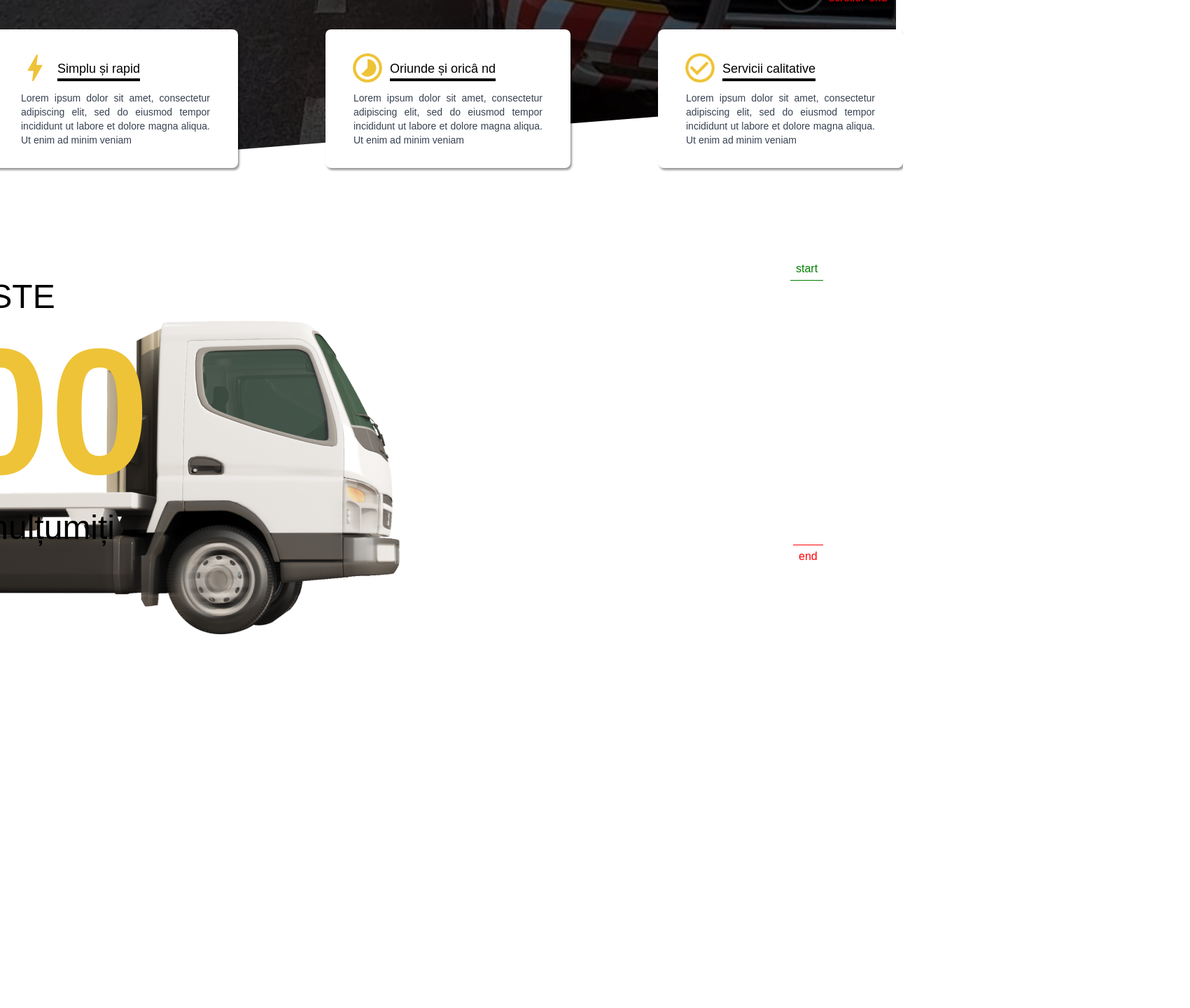
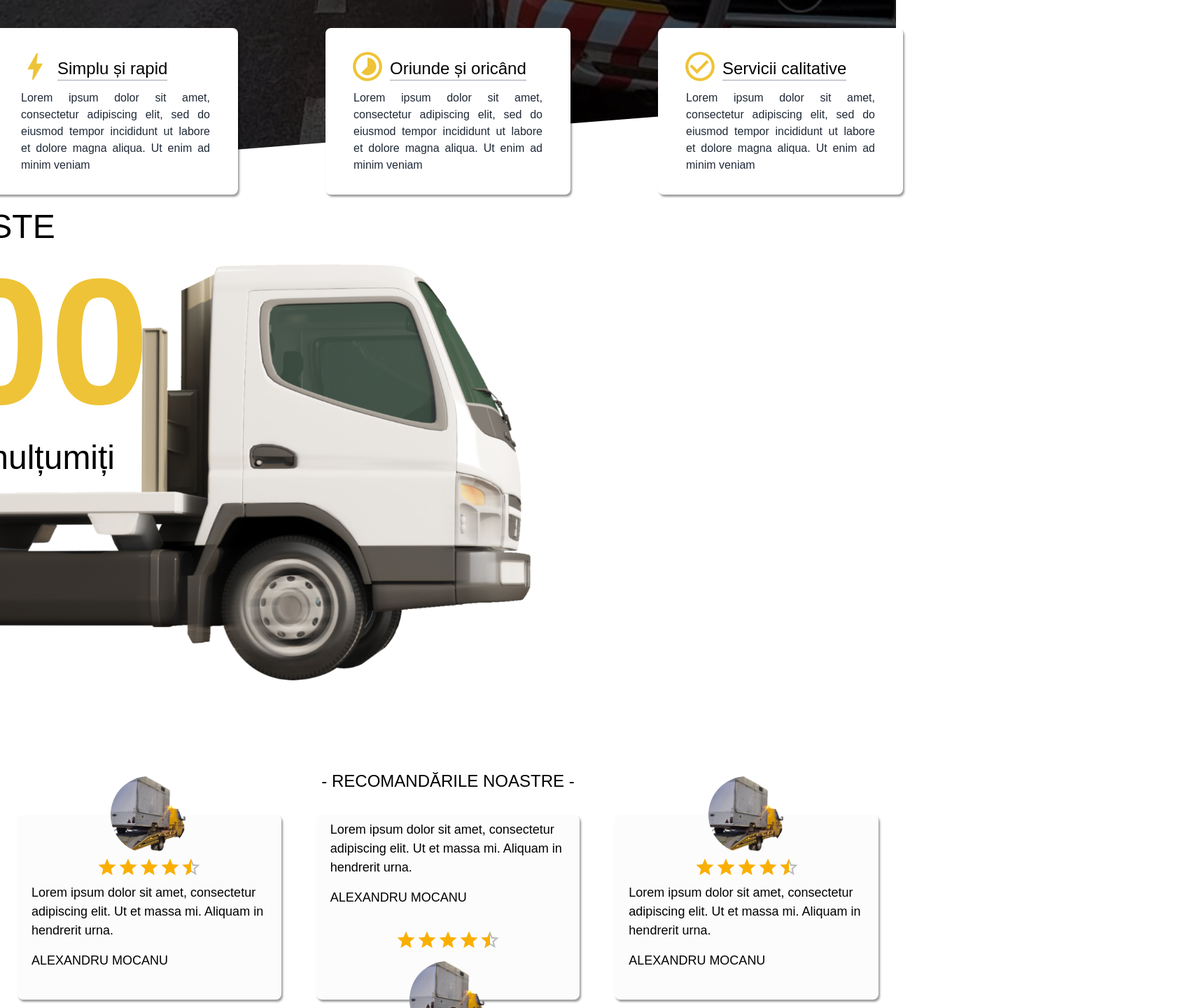
Before and after one commit to Stefan2834/tractari, a Next.js app: page / in a window 1280 px wide. Shown: the part 660-2100 px from the top of the page at 70% size, 1700 px wide, since content can reach past the window. Built offline with nearby package versions, Linux system fonts and the light colour scheme.

Commit message:
review added

```diff
--- a/src/app/globals.css
+++ b/src/app/globals.css
@@ -87,7 +87,7 @@ body {
 	justify-content: space-between;
 	width: 1300px;
 	height: auto;
-	bottom: -100px;
+	top:calc(100vh - 100px);
 	left: 50%;
 	transform: translate(-50%);
 	position: absolute;
@@ -131,6 +131,13 @@ body {
 	transition: 400ms ease;
 	background-color: white;
 }
+.nav-reverse {
+	background-color: var(--main);
+	font-weight:500;
+	padding:10px 16px;
+	border-radius: 4px;
+	position: relative;
+}
 
 .nav-link:hover::before {
 	width: 100%;
@@ -147,7 +154,7 @@ body {
 /* ---Media Queries--- */
 
 @media screen and (max-width: 1400px) {
-	.nav-link {
+	.nav-link, .nav-reverse {
 		margin: 0 5px;
 		padding: 5px 10px;
 	}
@@ -189,8 +196,8 @@ body {
 }
 
 .moving-element {
-	width: 100vw;
-	height: 1000px;
+	width: 1700px;
+	height: 800px;
 	display: flex;
 	align-items: start;
 	justify-content: start;
@@ -215,3 +222,20 @@ body {
 	font-size:20px;
 	text-align: center;
 }
+
+
+
+.review-element {
+	width: 400px;
+	height:auto;
+	background-color: #fcfcfc;
+	display: flex;
+	align-items: center;
+	position: relative;
+	justify-content: flex-start;
+	flex-direction: column;
+	border-radius: 8px;
+	box-shadow: 2px 3px 3px rgba(0, 0, 0, 0.4);
+	margin:0 25px;
+	padding:0 20px 10px 20px;
+}
--- a/src/components/Navbar.tsx
+++ b/src/components/Navbar.tsx
@@ -48,7 +48,7 @@ export default function Navbar() {
 					<Link href="/" className="mx-4 py-2 px-4 nav-link">
 						Galerie foto
 					</Link>
-					<Link href="/" className="mx-4 py-2 px-4 nav-link">
+					<Link href="/" className="mx-4 py-2 px-4 nav-reverse">
 						Contacteaza-ne
 					</Link>
 				</div>
--- a/src/pages/index.tsx
+++ b/src/pages/index.tsx
@@ -8,6 +8,7 @@ import WhatsAppIcon from "@mui/icons-material/WhatsApp";
 import BoltIcon from "@mui/icons-material/Bolt";
 import TimelapseIcon from "@mui/icons-material/Timelapse";
 import CheckCircleOutlineIcon from "@mui/icons-material/CheckCircleOutline";
+import { Rating, Avatar } from "@mui/material";
 
 import gsap from "gsap";
 import { ScrollTrigger } from "gsap/dist/ScrollTrigger";
@@ -34,9 +35,8 @@ export default function Home() {
 				scrollTrigger: {
 					trigger: ".moving-text",
 					scrub: 3,
-					start: "top 60%",
+					start: "top 80%",
 					end: "bottom 80%",
-					markers:true
 				},
 				x: "50vw",
 				duration: 3,
@@ -55,13 +55,13 @@ export default function Home() {
 						className="mb-4 font-bold"
 						style={{ fontSize: "20px" }}
 					>
-						Tractări auto și asistență rutieră
+						TRACTĂRI AUTO ȘI ASISTENȚĂ RUTIERĂ
 					</div>
 					<div className="mt-4 text-8xl font-bold">
 						KOT ASISTENȚĂ RUTIERĂ
 					</div>
 					<div className="font-second text-3xl font-normal">
-						Probleme pe drum? Suna-ne acum!
+						Probleme pe drum? Sună-ne acum!
 					</div>
 					<Button
 						variant="contained"
@@ -73,7 +73,7 @@ export default function Home() {
 							padding: "10px 20px",
 						}}
 					>
-						Disponibili NON STOP, sună acum
+						DISPONIBILI NON STOP, SUNĂ ACUM
 					</Button>
 					<Link
 						href="/"
@@ -96,11 +96,14 @@ export default function Home() {
 							/>
 						</div>
 						<div>
-							<p className="text-lg mt-3">Simplu și rapid</p>
-							<div className="w-full h-1 bg-black" />
+							<p className="text-2xl mt-3">Simplu și rapid</p>
+							<div
+								className="w-full bg-gray-400"
+								style={{ height: "1px" }}
+							/>
 						</div>
 					</div>
-					<p className="mt-2 text-sm text-gray-700 text-justify">
+					<p className="mt-2 text-md text-gray-800 text-justify">
 						Lorem ipsum dolor sit amet, consectetur adipiscing elit,
 						sed do eiusmod tempor incididunt ut labore et dolore
 						magna aliqua. Ut enim ad minim veniam
@@ -114,11 +117,14 @@ export default function Home() {
 							/>
 						</div>
 						<div>
-							<p className="text-lg mt-3">Oriunde și oricâ nd</p>
-							<div className="w-full h-1 bg-black" />
+							<p className="text-2xl mt-3">Oriunde și oricând</p>
+							<div
+								className="w-full bg-gray-400"
+								style={{ height: "1px" }}
+							/>
 						</div>
 					</div>
-					<p className="mt-2 text-sm text-gray-700 text-justify">
+					<p className="mt-2 text-md text-gray-800 text-justify">
 						Lorem ipsum dolor sit amet, consectetur adipiscing elit,
 						sed do eiusmod tempor incididunt ut labore et dolore
 						magna aliqua. Ut enim ad minim veniam
@@ -132,11 +138,14 @@ export default function Home() {
 							/>
 						</div>
 						<div>
-							<p className="text-lg mt-3">Servicii calitative</p>
-							<div className="w-full h-1 bg-black" />
+							<p className="text-2xl mt-3">Servicii calitative</p>
+							<div
+								className="w-full bg-gray-400"
+								style={{ height: "1px" }}
+							/>
 						</div>
 					</div>
-					<p className="mt-2 text-sm text-gray-700 text-justify">
+					<p className="mt-2 text-md text-gray-800 text-justify">
 						Lorem ipsum dolor sit amet, consectetur adipiscing elit,
 						sed do eiusmod tempor incididunt ut labore et dolore
 						magna aliqua. Ut enim ad minim veniam
@@ -144,8 +153,8 @@ export default function Home() {
 				</div>
 			</div>
 			<div
-				style={{ height: "1200px" }}
-				className="w-full mt-40 relative flex items-center justify-start"
+				style={{ height: "800px", width: "1700px" }}
+				className="mt-40 relative flex items-center justify-start"
 				ref={containerRef}
 			>
 				<div className="moving-element">
@@ -158,7 +167,7 @@ export default function Home() {
 						<p className="text-5xl">PESTE</p>
 						<span
 							className="primary-color font-bold"
-							style={{ fontSize: "256px", lineHeight: "1.1"}}
+							style={{ fontSize: "256px", lineHeight: "1.1" }}
 						>
 							300
 						</span>
@@ -167,12 +176,104 @@ export default function Home() {
 				</div>
 			</div>
 			<div className="w-full text-2xl text-center mb-4">
-				--- Recomandările noastre ---
+				- RECOMANDĂRILE NOASTRE -
 			</div>
 			<div
-				className="bg-red-400 w-full flex items-center justify-around"
-				style={{ height: "50vh" }}
-			></div>
+				className="w-full flex items-start justify-center mt-8"
+				style={{ height: "auto" }}
+			>
+				<div className="review-element">
+					<Avatar
+						alt="Remy Sharp"
+						src="/photo/info.png"
+						sx={{
+							width: 110,
+							height: 110,
+							transform: "translateY(-50%)",
+							position: "absolute",
+						}}
+					/>
+					<Rating
+						name="half-rating-read"
+						defaultValue={4.5}
+						precision={0.5}
+						readOnly
+						size="large"
+						sx={{ marginTop: "60px" }}
+					/>
+					<p className="mt-2 font-light" style={{ fontSize: "18px" }}>
+						Lorem ipsum dolor sit amet, consectetur adipiscing elit.
+						Ut et massa mi. Aliquam in hendrerit urna.
+					</p>
+					<p
+						className="mt-4 mb-8 font-medium uppercase text-left w-full"
+						style={{ fontSize: "18px" }}
+					>
+						Alexandru Mocanu
+					</p>
+				</div>
+				<div className="review-element">
+					<p className="mt-2 font-light" style={{ fontSize: "18px" }}>
+						Lorem ipsum dolor sit amet, consectetur adipiscing elit.
+						Ut et massa mi. Aliquam in hendrerit urna.
+					</p>
+					<p
+						className="mt-4 mb-8 font-medium uppercase text-left w-full"
+						style={{ fontSize: "18px" }}
+					>
+						Alexandru Mocanu
+					</p>
+					<Rating
+						name="half-rating-read"
+						defaultValue={4.5}
+						precision={0.5}
+						readOnly
+						size="large"
+						sx={{ marginBottom: "60px" }}
+					/>
+					<Avatar
+						alt="Remy Sharp"
+						src="/photo/info.png"
+						sx={{
+							width: 110,
+							height: 110,
+							bottom: 0,
+							transform: "translateY(50%)",
+							position: "absolute",
+						}}
+					/>
+				</div>
+				<div className="review-element">
+					<Avatar
+						alt="Remy Sharp"
+						src="/photo/info.png"
+						sx={{
+							width: 110,
+							height: 110,
+							transform: "translateY(-50%)",
+							position: "absolute",
+						}}
+					/>
+					<Rating
+						name="half-rating-read"
+						defaultValue={4.5}
+						precision={0.5}
+						readOnly
+						size="large"
+						sx={{ marginTop: "60px" }}
+					/>
+					<p className="mt-2 font-light" style={{ fontSize: "18px" }}>
+						Lorem ipsum dolor sit amet, consectetur adipiscing elit.
+						Ut et massa mi. Aliquam in hendrerit urna.
+					</p>
+					<p
+						className="mt-4 mb-8 font-medium uppercase text-left w-full"
+						style={{ fontSize: "18px" }}
+					>
+						Alexandru Mocanu
+					</p>
+				</div>
+			</div>
 		</div>
 	);
 }
```
